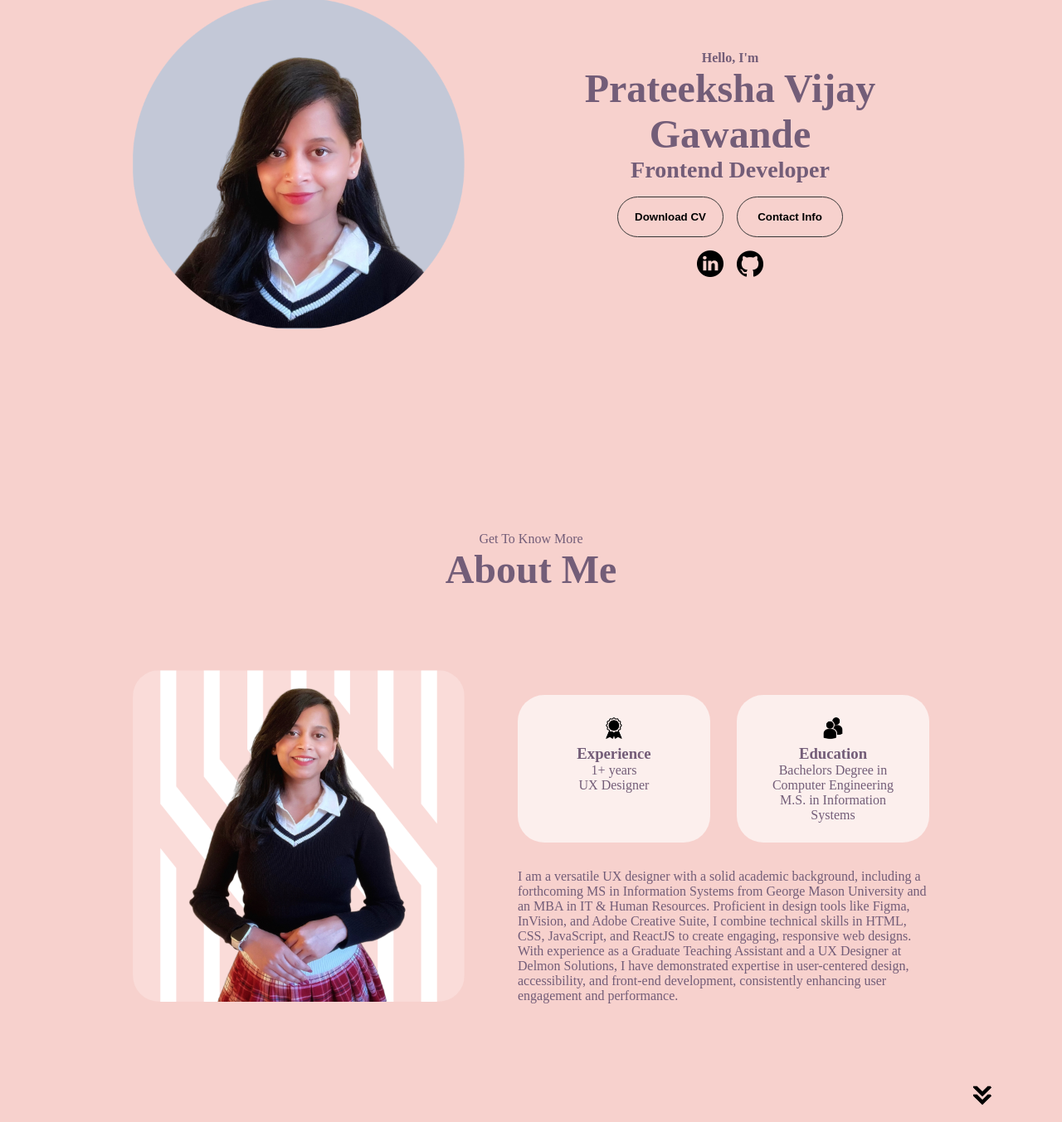
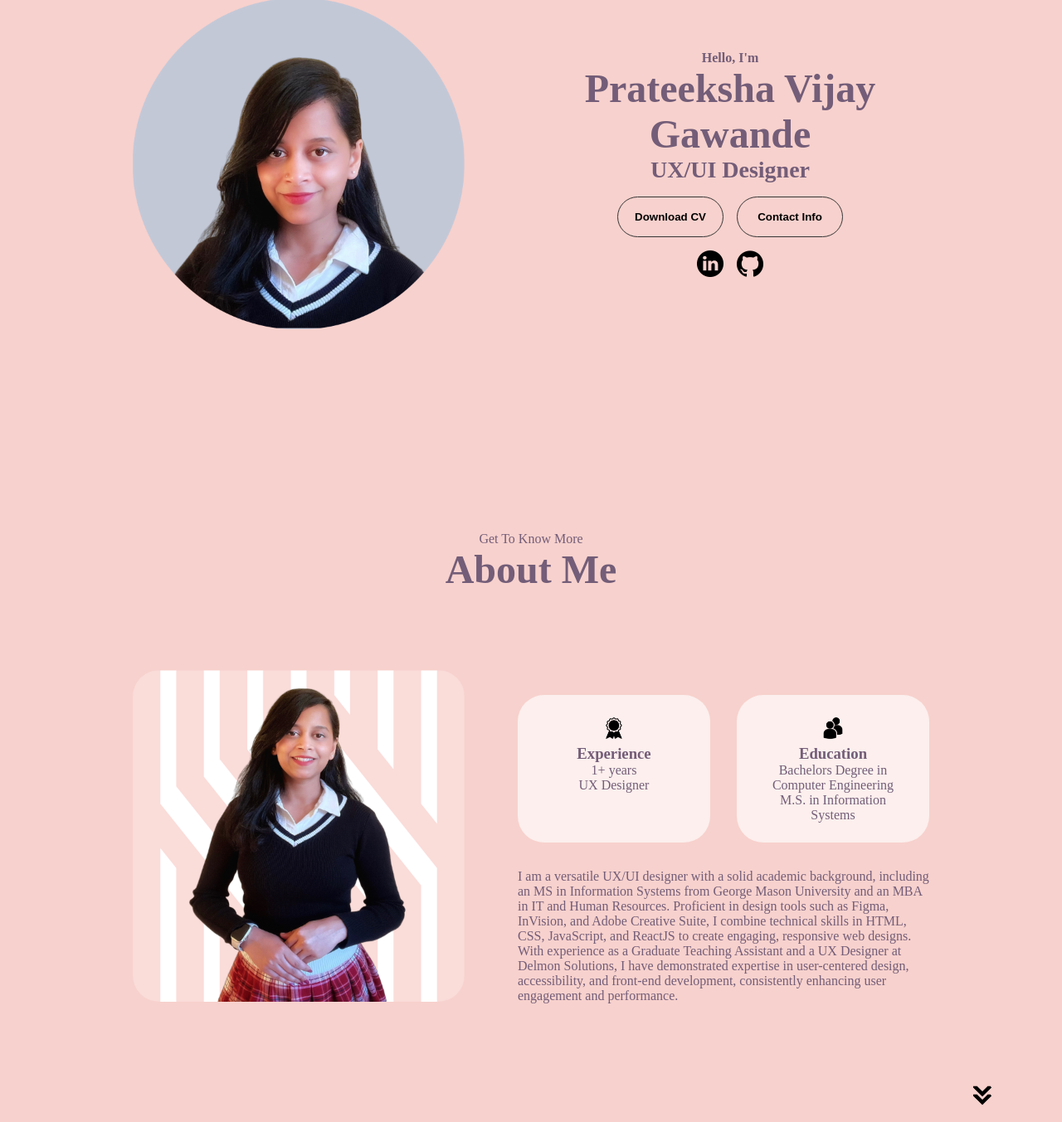
Before and after one commit to PrateekshaG/PrateekshaG.github.io, a plain HTML site: page index.html in a window 1280 px wide. Shown: the part 287-1640 px from the top of the page at 83% size. Drawn offline with Linux system fonts and the light colour scheme.

Commit message:
Update index.html

```diff
--- a/index.html
+++ b/index.html
@@ -43,7 +43,7 @@
       <div class="section__text">
         <p class="section__text__p1">Hello, I'm</p>
         <h1 class="title">Prateeksha Vijay Gawande</h1>
-        <p class="section__text__p2">Frontend Developer</p>
+        <p class="section__text__p2">UX/UI Designer</p>
         <div class="btn-container">
           <button
             class="btn btn-color-2"
@@ -105,7 +105,7 @@
           </div>
           <div class="text-container">
             <p>
-              I am a versatile UX designer with a solid academic background, including a forthcoming MS in Information Systems from George Mason University and an MBA in IT & Human Resources. Proficient in design tools like Figma, InVision, and Adobe Creative Suite, I combine technical skills in HTML, CSS, JavaScript, and ReactJS to create engaging, responsive web designs. With experience as a Graduate Teaching Assistant and a UX Designer at Delmon Solutions, I have demonstrated expertise in user-centered design, accessibility, and front-end development, consistently enhancing user engagement and performance.
+              I am a versatile UX/UI designer with a solid academic background, including an MS in Information Systems from George Mason University and an MBA in IT and Human Resources. Proficient in design tools such as Figma, InVision, and Adobe Creative Suite, I combine technical skills in HTML, CSS, JavaScript, and ReactJS to create engaging, responsive web designs. With experience as a Graduate Teaching Assistant and a UX Designer at Delmon Solutions, I have demonstrated expertise in user-centered design, accessibility, and front-end development, consistently enhancing user engagement and performance.
             </p>
           </div>
         </div>
```
